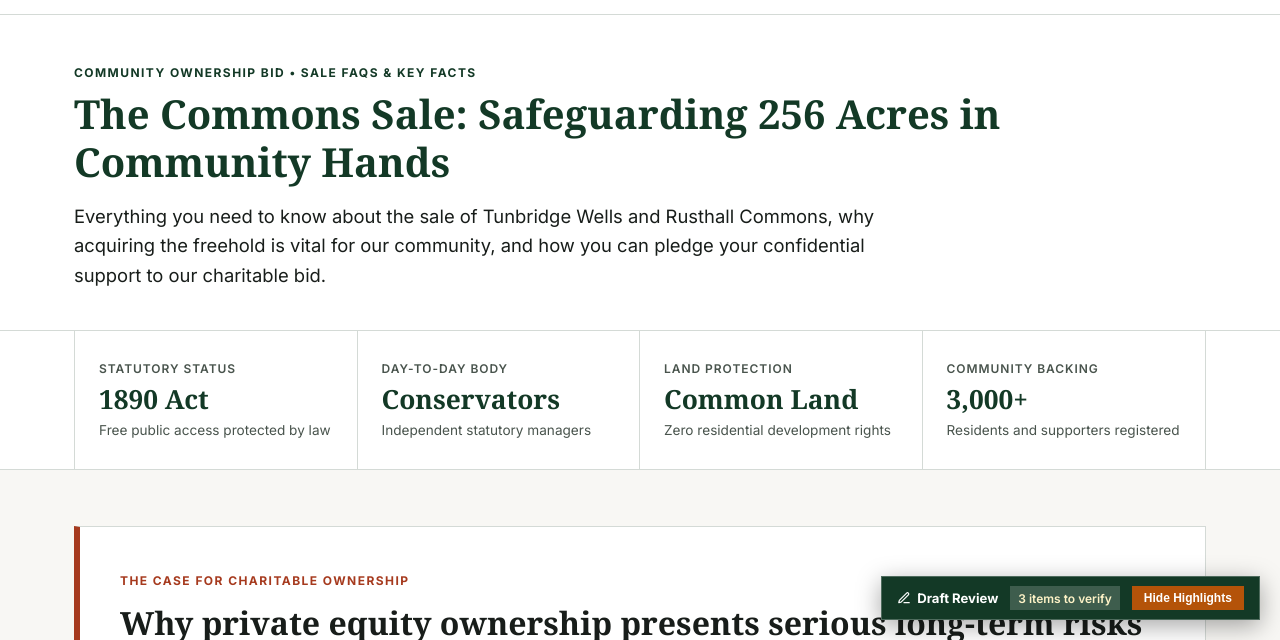
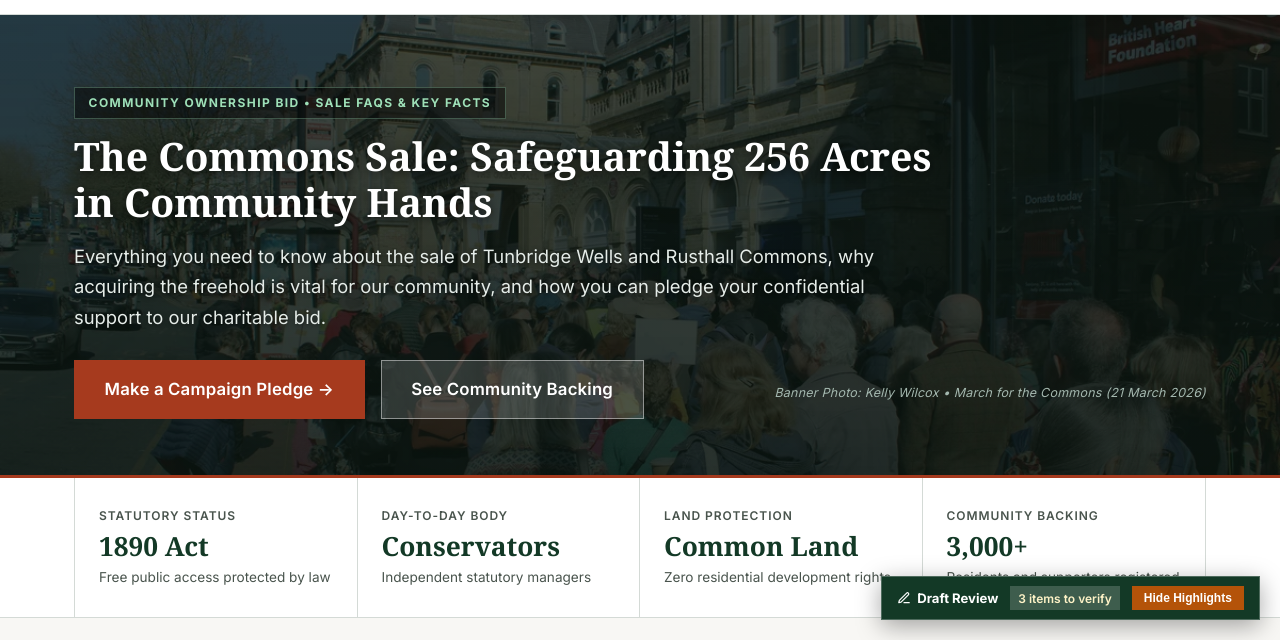
Before and after one commit to fotcadmin/FriendsOfTheCommon, a plain HTML site: page campaign.html in a window 1280 px wide. Shown: the part 160-800 px from the top of the page. Drawn offline with Linux system fonts and the light colour scheme; a web font is replaced by a local one.

Commit message:
feat(campaign): Add immersive march photo hero banner with high-contrast text and Kelly Wilcox credit

```diff
--- a/campaign.html
+++ b/campaign.html
@@ -75,14 +75,25 @@
 
   <main id="main-content" role="main">
 
-    <!-- Page Header Banner -->
-    <section class="page-header-nt">
+    <!-- Page Header Banner with Authentic March Hero Photo -->
+    <section class="page-header-nt page-header-hero-banner" style="background: linear-gradient(rgba(10, 20, 15, 0.78), rgba(10, 20, 15, 0.88)), url('assets/images/march/march-community-rally.webp') center 30%/cover no-repeat; color: #ffffff; padding: 4.5rem 0 3.5rem 0; border-bottom: 3px solid var(--nt-terracotta);">
       <div class="container">
-        <span class="page-kicker">Community Ownership Bid &bull; Sale FAQs &amp; Key Facts</span>
-        <h1 class="page-title">The Commons Sale: Safeguarding 256 Acres in Community Hands</h1>
-        <p class="page-lead">
+        <span class="page-kicker" style="color: #9ee0b8; background: rgba(0,0,0,0.45); padding: 0.35rem 0.85rem; display: inline-block; margin-bottom: 0.85rem; border: 1px solid rgba(158, 224, 184, 0.3);">
+          Community Ownership Bid &bull; Sale FAQs &amp; Key Facts
+        </span>
+        <h1 class="page-title" style="color: #ffffff; font-size: 2.45rem; text-shadow: 0 2px 10px rgba(0,0,0,0.6); max-width: 900px; line-height: 1.18;">
+          The Commons Sale: Safeguarding 256 Acres in Community Hands
+        </h1>
+        <p class="page-lead" style="color: #e5ece8; font-size: 1.15rem; max-width: 820px; line-height: 1.65; margin-top: 0.75rem; text-shadow: 0 1px 4px rgba(0,0,0,0.5);">
           Everything you need to know about the sale of Tunbridge Wells and Rusthall Commons, why acquiring the freehold is vital for our community, and how you can pledge your confidential support to our charitable bid.
         </p>
+        <div style="margin-top: 1.75rem; display: flex; gap: 1rem; flex-wrap: wrap; align-items: center;">
+          <a href="#pledge" class="btn btn-terracotta btn-lg">Make a Campaign Pledge &rarr;</a>
+          <a href="#community-voices" class="btn btn-secondary btn-lg" style="background: rgba(255,255,255,0.15); border-color: rgba(255,255,255,0.45); color: #ffffff;">See Community Backing</a>
+          <span class="photo-credit" style="color: #a4b8af; font-size: 0.78rem; margin-left: auto;">
+            Banner Photo: Kelly Wilcox &bull; March for the Commons (21 March 2026)
+          </span>
+        </div>
       </div>
     </section>
 
```
